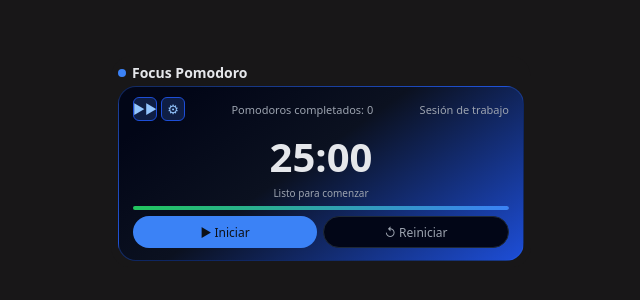
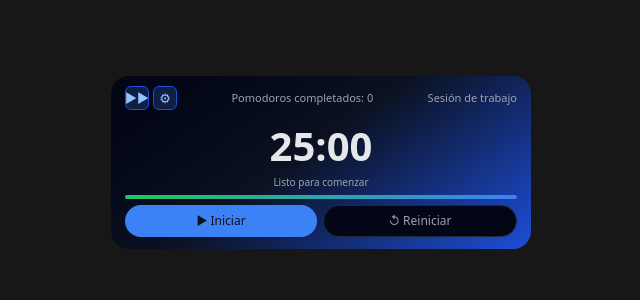
Before and after one commit to eliasjcallan-lab/Elias_Pomodoro, a plain HTML site: page index.html in a window 1280 px wide. Shown: the part 238-538 px from the top of the page, without its empty margins (319-959 px from the left). Drawn offline with Linux system fonts and the light colour scheme.

Commit message:
Update index.html

```diff
--- a/index.html
+++ b/index.html
@@ -2,7 +2,7 @@
 <html lang="es">
 <head>
   <meta charset="UTF-8" />
-  <title>Focus Pomodoro</title>
+  <title>Pomodoro</title>
   <meta name="viewport" content="width=device-width, initial-scale=1" />
   <style>
     :root {
@@ -35,33 +35,14 @@
     .app {
       width: 100%;
       max-width: 420px;
-      background: #181718;
+      background: transparent; /* sin borde exterior */
       border-radius: 20px;
-      padding: 6px;
-      border: 1px solid var(--frame);
+      padding: 0;
+      border: none;
     }
 
-    .app-header {
-      margin-bottom: 4px;
-    }
-
-    .app-title {
-      font-size: 14px;
-      font-weight: 600;
-      display: flex;
-      gap: 6px;
-      align-items: center;
-    }
-
-    .app-title span.logo-dot {
-      width: 8px;
-      height: 8px;
-      border-radius: 999px;
-      background: var(--accent);
-    }
-
+    /* TARJETA PRINCIPAL SIN BORDES */
     .timer-card {
-      /* Gradiente estilo widget clima */
       background: linear-gradient(
         145deg,
         #020617 0%,
@@ -71,11 +52,10 @@
       );
       border-radius: 18px;
       padding: 10px 14px 10px;
-      border: 1px solid rgba(37, 99, 235, 0.35);
-      position: relative;
+      border: none !important; /* quitar borde azul definitivamente */
     }
 
-    /* Fila superior compacta */
+    /* Fila superior */
     .timer-top {
       display: grid;
       grid-template-columns: auto 1fr auto;
@@ -229,22 +209,14 @@
     }
   </style>
 </head>
+
 <body>
 
   <div class="app">
 
-    <header class="app-header">
-      <div class="app-title">
-        <span class="logo-dot"></span>
-        <span>Focus Pomodoro</span>
-      </div>
-    </header>
-
     <section class="timer-card">
 
-      <!-- Fila superior: botones / contador / modo -->
       <div class="timer-top">
-
         <div class="timer-left">
           <button class="icon-btn" id="btn-next">▶▶</button>
           <button class="icon-btn" id="btn-config">⚙</button>
@@ -255,7 +227,6 @@
         </div>
 
         <div class="timer-label" id="mode-label">Sesión de trabajo</div>
-
       </div>
 
       <div class="timer-display" id="timer-display">25:00</div>
@@ -270,21 +241,21 @@
         <button class="btn btn-secondary" id="btn-reset">↺ Reiniciar</button>
       </div>
 
-      <!-- POPUP AJUSTES -->
+      <!-- Popup Ajustes -->
       <div class="settings-modal" id="settings-modal">
         <div class="settings-modal-content">
           <h4>Ajustes de duración</h4>
 
           <label>Trabajo (min)
-            <input class="settings-input" type="number" id="focus-min" value="25" min="1">
+            <input class="settings-input" type="number" id="focus-min" value="25">
           </label>
 
           <label>Pausa corta (min)
-            <input class="settings-input" type="number" id="short-min" value="5" min="1">
+            <input class="settings-input" type="number" id="short-min" value="5">
           </label>
 
           <label>Pausa larga (min)
-            <input class="settings-input" type="number" id="long-min" value="15" min="1">
+            <input class="settings-input" type="number" id="long-min" value="15">
           </label>
         </div>
       </div>
@@ -293,11 +264,13 @@
   </div>
 
 <script>
+
   const MODES = {
     focus: { label:"Sesión de trabajo" },
     short: { label:"Pausa corta" },
     long:  { label:"Pausa larga" }
   };
+
   const modesOrder = ["focus","short","long"];
 
   const modeLabel   = document.getElementById("mode-label");
@@ -320,9 +293,9 @@
   let timerId = null;
   let isRunning = false;
   let completedPomodoros = 0;
-  const autoContinueEnabled = true; // auto continuar siempre activo
+  const autoContinueEnabled = true;
 
-  /* SONIDO PERSONALIZADO: sube "pomodoro-beep.mp3" junto a index.html */
+  /* SONIDO PERSONALIZADO */
   const beepAudio = new Audio("pomodoro-beep.mp3");
   beepAudio.volume = 1.0;
 
@@ -330,12 +303,11 @@
     try {
       beepAudio.currentTime = 0;
       beepAudio.play().catch(()=>{});
-    } catch(e) {
-      console.error(e);
-    }
+    } catch(e) {}
   }
 
   function setMode(mode){
+
     currentMode = mode;
 
     let m =
```
